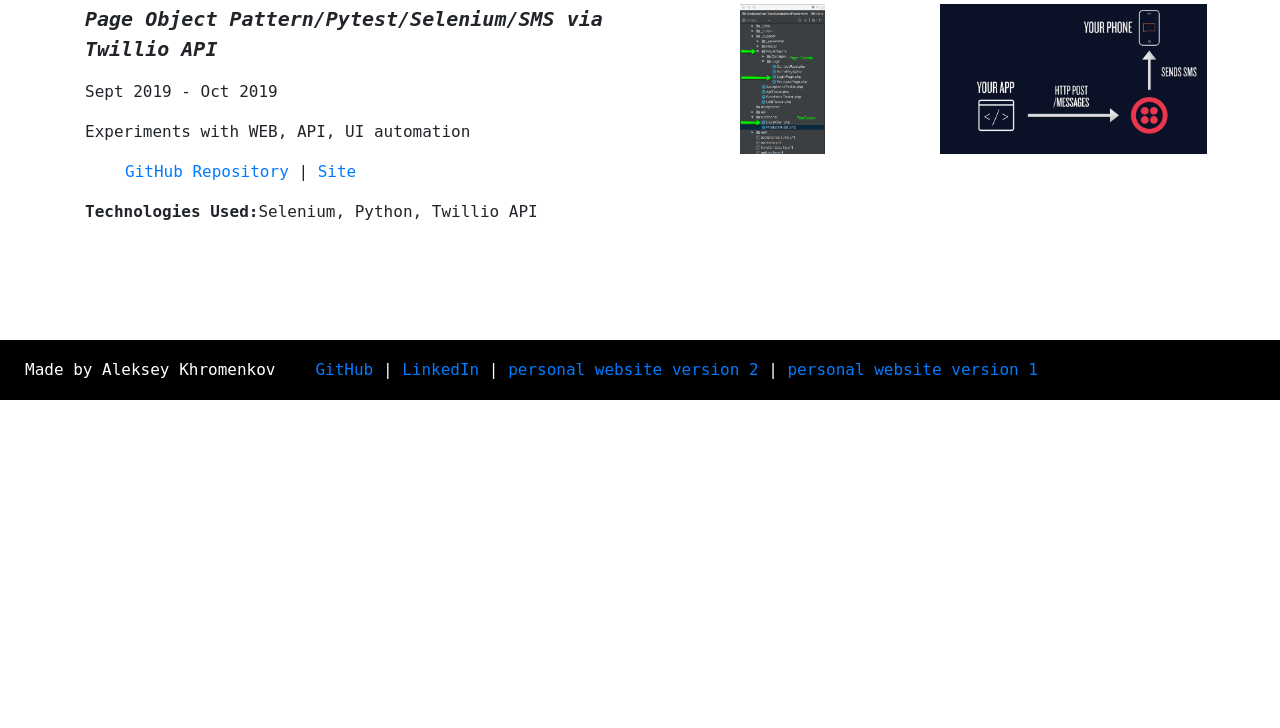
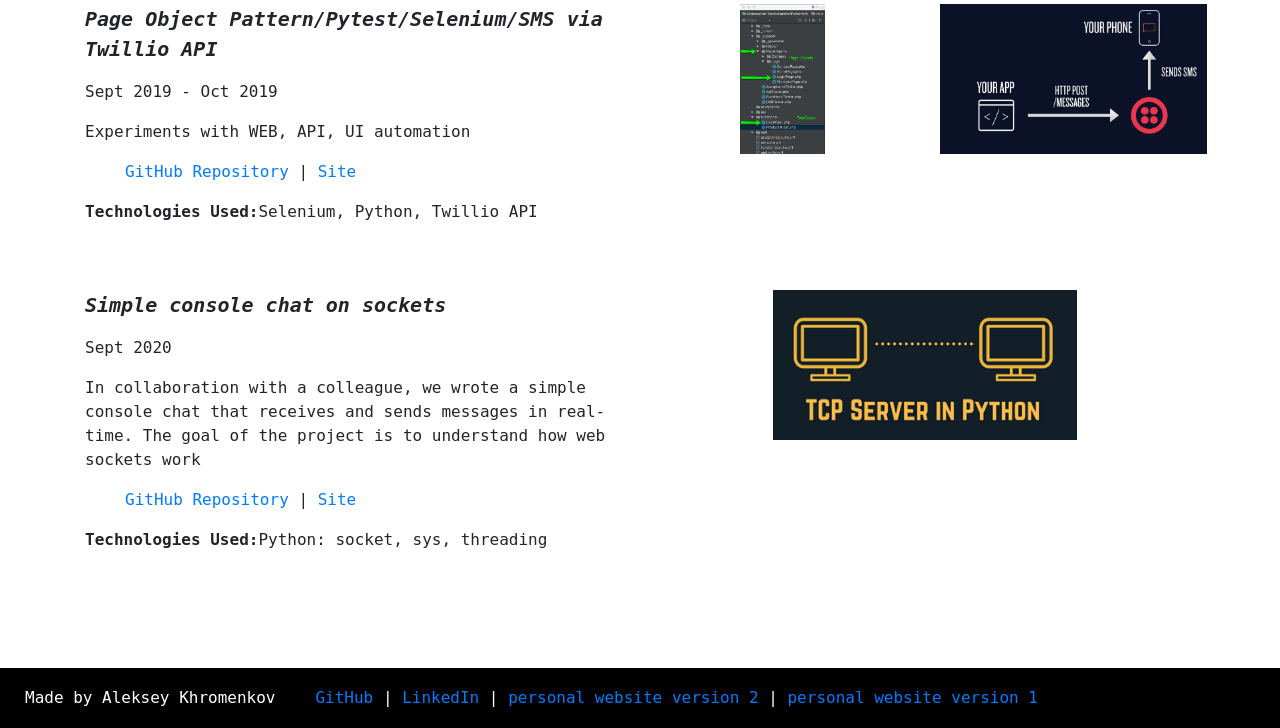
Before and after one commit to alekseyby/flk, a Flask app: page /projects in a window 1280 px wide. Shown: the part 1206-1934 px from the top of the page. Before the commit the page ends 1606 px from the top, so only its background shows below. Run offline with Flask 2, Linux system fonts and the light colour scheme; some libraries are stand-ins or nearby versions; some web fonts are replaced.

Commit message:
projects updated

```diff
--- a/templates/projects.html
+++ b/templates/projects.html
@@ -114,6 +114,28 @@
                   </div>
                   </div>
 
+                         <!-- Socket Chat -->
+            <div class="row recent-proj">
+               <div class="col-md-6">
+                  <div class="project-description">
+                     <p class="project-title"><em>Simple console chat on sockets</em></p>
+                     <p> Sept 2020 </p>
+                     <p>In collaboration with a colleague, we wrote a simple console chat that receives and sends
+                         messages in real-time. The goal of the project is to understand how web sockets work</p>
+                     <ul>
+                        <li><a  href="https://github.com/alekseyby/console_chat">GitHub Repository</a></li>
+                        <li> | </li>
+                        <li><a  href=#>Site</a></li>
+                     </ul>
+                     <p><strong>Technologies Used:</strong>Python: socket, sys, threading</p>
+                  </div>
+               </div>
+
+                  <div class="col-md-6 pics">
+                      <img src="{{url_for('static', filename='images/projects/socket_chat.png')}}">
+                  </div>
+                  </div>
+
             </div>
          </div>
          <!--
```
Also changed, not shown: static/images/projects/socket_chat.png (added).
